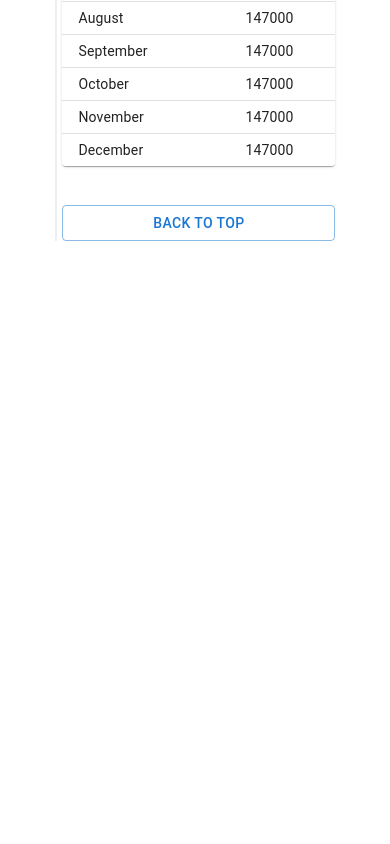
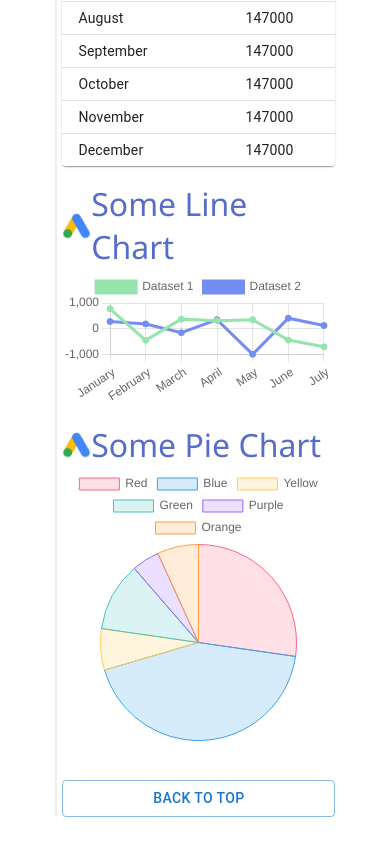
Before and after one commit to ShammiAnand/google-ad-report, a React (Create React App) app: page / in a window 390 px wide. Shown: the part 1757-2601 px from the top of the page. Before the commit the page ends 2026 px from the top, so only its background shows below. Built offline with nearby package versions, Linux system fonts and the light colour scheme.

Commit message:
pie chart and line chart added

```diff
--- a/package.json
+++ b/package.json
@@ -5,6 +5,7 @@
   "dependencies": {
     "@emotion/react": "^11.10.4",
     "@emotion/styled": "^11.10.4",
+    "@faker-js/faker": "^7.6.0",
     "@fortawesome/fontawesome-svg-core": "^6.2.0",
     "@fortawesome/free-solid-svg-icons": "^6.2.0",
     "@fortawesome/react-fontawesome": "^0.2.0",
@@ -14,6 +15,7 @@
     "@testing-library/react": "^13.4.0",
     "@testing-library/user-event": "^13.5.0",
     "chart.js": "^3.9.1",
+    "faker": "^6.6.6",
     "react": "^18.2.0",
     "react-back-to-top-button": "^0.0.14",
     "react-chartjs-2": "^4.3.1",
--- a/src/components/App.js
+++ b/src/components/App.js
@@ -6,6 +6,8 @@ import KPIs from "./KPIs";
 import Summary from "./Summary";
 import Tables from "./Tables";
 import Footer from "./Footer";
+import PieChart from "./PieChart";
+import LineChart from "./LineChart";
 import { library } from "@fortawesome/fontawesome-svg-core";
 
 import { faArrowDown } from "@fortawesome/free-solid-svg-icons";
@@ -20,6 +22,8 @@ function App() {
       <KPIs />
       <Summary />
       <Tables />
+      <LineChart />
+      <PieChart />
       <Footer />
     </div>
   );
--- /dev/null
+++ b/src/components/LineChart.js
@@ -0,0 +1,75 @@
+import React from "react";
+import "../styles/LineChart.css";
+import ads from "../assets/ads.png";
+
+import {
+  Chart as ChartJS,
+  CategoryScale,
+  LinearScale,
+  PointElement,
+  LineElement,
+  Title,
+  Tooltip,
+  Legend,
+} from "chart.js";
+
+import { Line } from "react-chartjs-2";
+// import faker from "faker";
+import { faker } from "@faker-js/faker";
+
+ChartJS.register(
+  CategoryScale,
+  LinearScale,
+  PointElement,
+  LineElement,
+  Title,
+  Tooltip,
+  Legend
+);
+
+export const options = {
+  responsive: true,
+  plugins: {
+    legend: {
+      position: "top",
+    },
+    title: {
+      display: false,
+      text: "",
+    },
+  },
+};
+
+const labels = ["January", "February", "March", "April", "May", "June", "July"];
+
+export const data = {
+  labels,
+  datasets: [
+    {
+      label: "Dataset 1",
+      data: labels.map(() => faker.datatype.number({ min: -1000, max: 1000 })),
+      borderColor: "rgb(149 228 172)",
+      backgroundColor: "rgb(149 228 172)",
+    },
+    {
+      label: "Dataset 2",
+      data: labels.map(() => faker.datatype.number({ min: -1000, max: 1000 })),
+      borderColor: "rgb(117 141 240)",
+      backgroundColor: "rgb(117 141 240)",
+    },
+  ],
+};
+
+function LineChart() {
+  return (
+    <div className="LineChart">
+      <div className="LineChart__heading__container">
+        <img src={ads} alt="ads" />{" "}
+        <div className="Tables__heading">Some Line Chart</div>
+      </div>
+      <Line options={options} data={data} />
+    </div>
+  );
+}
+
+export default LineChart;
--- /dev/null
+++ b/src/components/PieChart.js
@@ -0,0 +1,50 @@
+import React from "react";
+import "../styles/PieChart.css";
+import { Chart as ChartJS, ArcElement, Tooltip, Legend } from "chart.js";
+import { Pie } from "react-chartjs-2";
+import ads from "../assets/ads.png";
+
+ChartJS.register(ArcElement, Tooltip, Legend);
+
+export const data = {
+  labels: ["Red", "Blue", "Yellow", "Green", "Purple", "Orange"],
+  datasets: [
+    {
+      label: "# of Votes",
+      data: [12, 19, 3, 5, 2, 3],
+      backgroundColor: [
+        "rgba(255, 99, 132, 0.2)",
+        "rgba(54, 162, 235, 0.2)",
+        "rgba(255, 206, 86, 0.2)",
+        "rgba(75, 192, 192, 0.2)",
+        "rgba(153, 102, 255, 0.2)",
+        "rgba(255, 159, 64, 0.2)",
+      ],
+      borderColor: [
+        "rgba(255, 99, 132, 1)",
+        "rgba(54, 162, 235, 1)",
+        "rgba(255, 206, 86, 1)",
+        "rgba(75, 192, 192, 1)",
+        "rgba(153, 102, 255, 1)",
+        "rgba(255, 159, 64, 1)",
+      ],
+      borderWidth: 1,
+    },
+  ],
+};
+
+function PieChart() {
+  return (
+    <div className="PieChart">
+      <div className="PieChart__heading__container">
+        <img src={ads} alt="ads" />{" "}
+        <div className="Tables__heading">Some Pie Chart</div>
+      </div>
+      <div className="PieChart__container">
+        <Pie data={data} />
+      </div>
+    </div>
+  );
+}
+
+export default PieChart;
--- /dev/null
+++ b/src/styles/LineChart.css
@@ -0,0 +1,20 @@
+.LineChart {
+  padding-top: 1rem;
+  width: 70%;
+  height: auto;
+  border-left: 2px solid #eeeeee;
+  padding-left: 1.5%;
+  display: flex;
+  flex-direction: column;
+}
+.LineChart__heading__container {
+  display: flex;
+  flex-direction: row;
+  /* justify-content: space-between; */
+  align-items: center;
+}
+
+.LineChart__heading__container img {
+  width: 1.8rem;
+  height: 1.8rem;
+}
--- /dev/null
+++ b/src/styles/PieChart.css
@@ -0,0 +1,32 @@
+.PieChart {
+  padding-top: 1rem;
+  width: 70%;
+  height: auto;
+  border-left: 2px solid #eeeeee;
+  padding-left: 1.5%;
+  display: flex;
+  flex-direction: column;
+}
+.PieChart__heading__container {
+  display: flex;
+  flex-direction: row;
+  /* justify-content: space-between; */
+  align-items: center;
+}
+
+.PieChart__container {
+  margin-top: 5%;
+  width: 30%;
+  margin-left: 35%;
+}
+
+.PieChart__heading__container img {
+  width: 1.8rem;
+  height: 1.8rem;
+}
+@media screen and (max-width: 600px) {
+  .PieChart__container {
+    width: 100%;
+    margin: 0;
+  }
+}
```
Also changed, not shown: src/components/Graph.js (deleted), src/styles/Graph.css (deleted), 1 other file (tests, documents, lock files or other folders).
